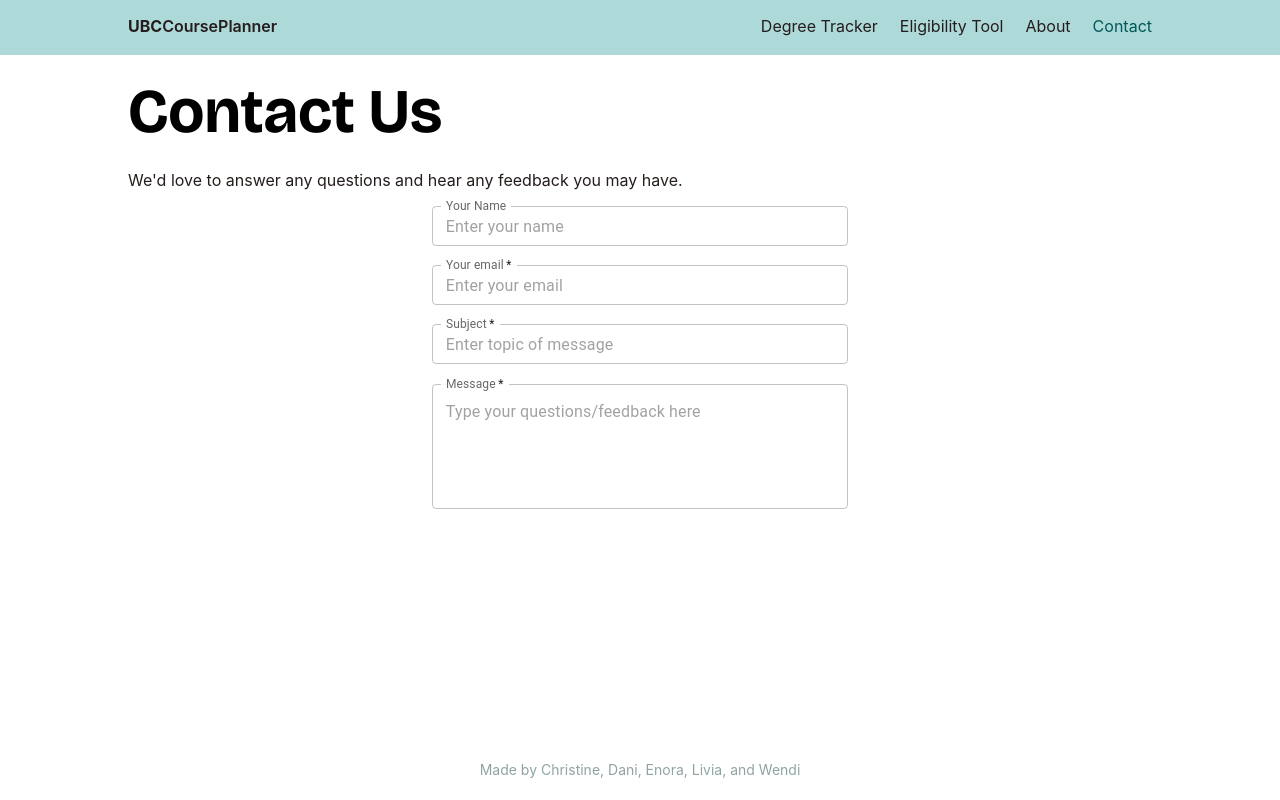
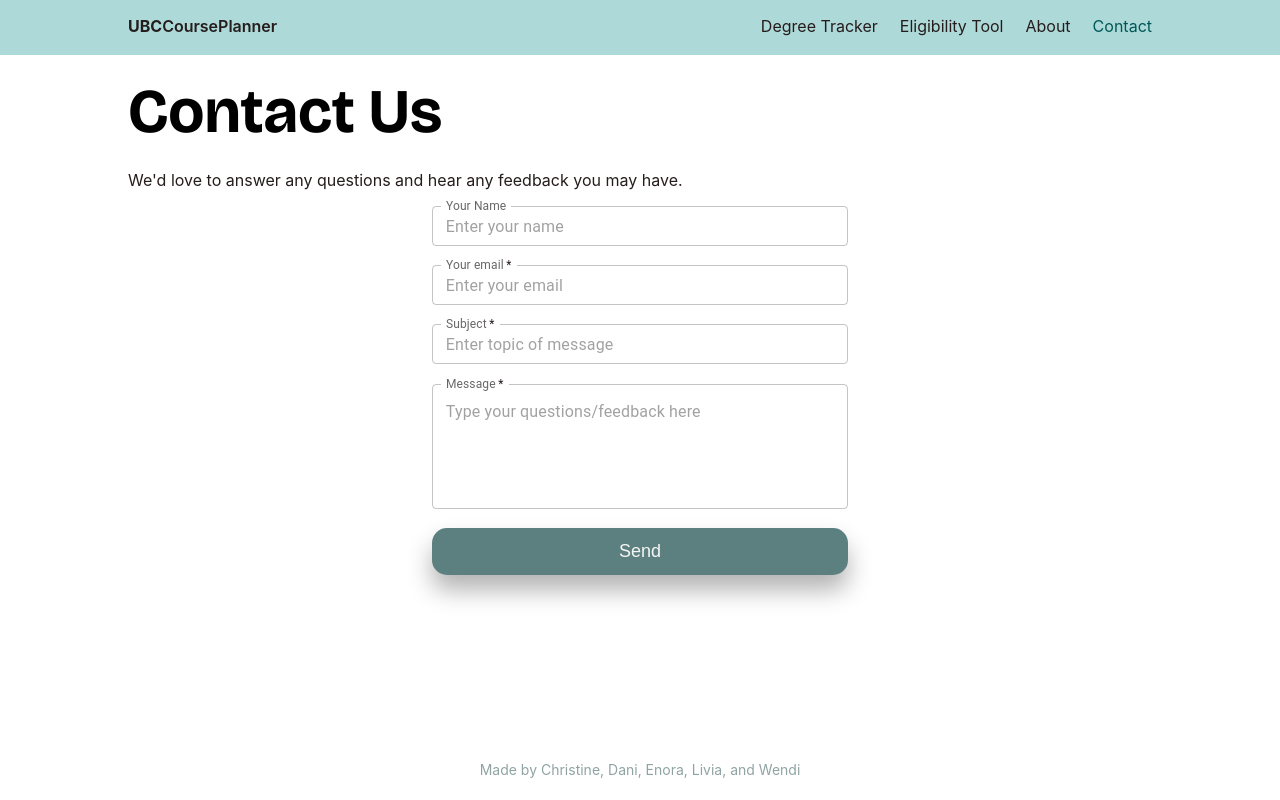
Before and after one commit to Wendi-WL/course-planner, a React (Create React App) app in the folder frontend/: page /#/contact in a window 1280 px wide. Built offline with nearby package versions, Linux system fonts and the light colour scheme.

Commit message:
add button component

```diff
--- /dev/null
+++ b/frontend/src/components/ui/Button/Button.css
@@ -0,0 +1,23 @@
+button {
+  width: 100%;
+  padding: 0.825rem;
+  justify-conent: center;
+  align-items: center;
+  background: #5c8080;
+  color: #f5f4f4;
+  font-size: 1.125rem;
+  border: none;
+  border-radius: 15px;
+  box-shadow: 0px 15px 25px 0px rgba(0, 0, 0, 0.3);
+  transition: 0.3s;
+}
+
+button:hover {
+  background: #354a4a;
+}
+
+button:disabled {
+  background: #eeeeee;
+  color: #848d8d;
+  box-shadow: none;
+}
--- /dev/null
+++ b/frontend/src/components/ui/Button/Button.jsx
@@ -0,0 +1,6 @@
+import "./Button.css";
+
+function Button(props) {
+  return <button>{props.text}</button>;
+}
+export default Button;
--- a/frontend/src/pages/Contact/Contact.jsx
+++ b/frontend/src/pages/Contact/Contact.jsx
@@ -1,3 +1,4 @@
+import Button from "../../components/ui/Button/Button";
 import Footer from "../../components/ui/Footer/Footer";
 import "./Contact.css";
 import TextField from "@mui/material/TextField";
@@ -67,6 +68,7 @@ function Contact() {
               },
             }}
           />
+          <Button text='Send' />
         </div>
       </section>
       <Footer />
```
